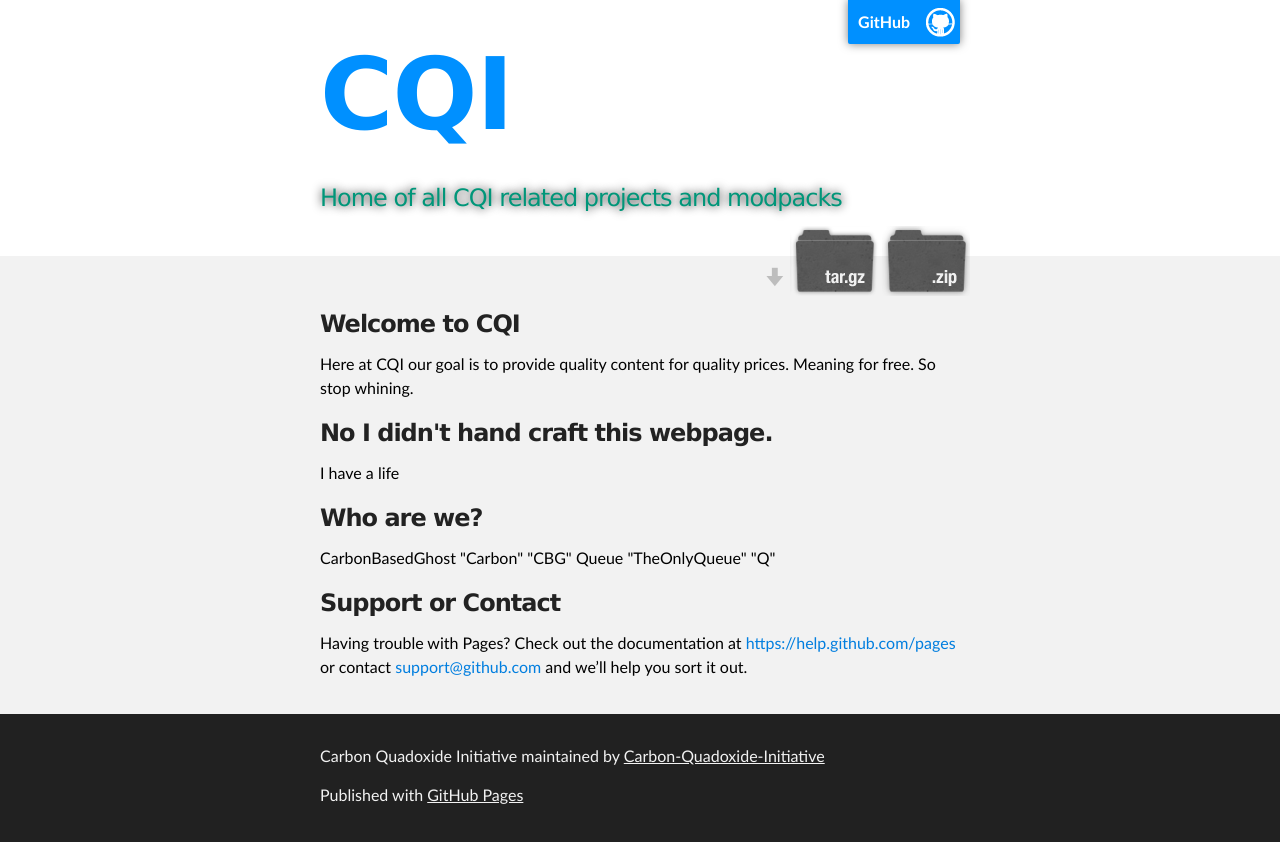
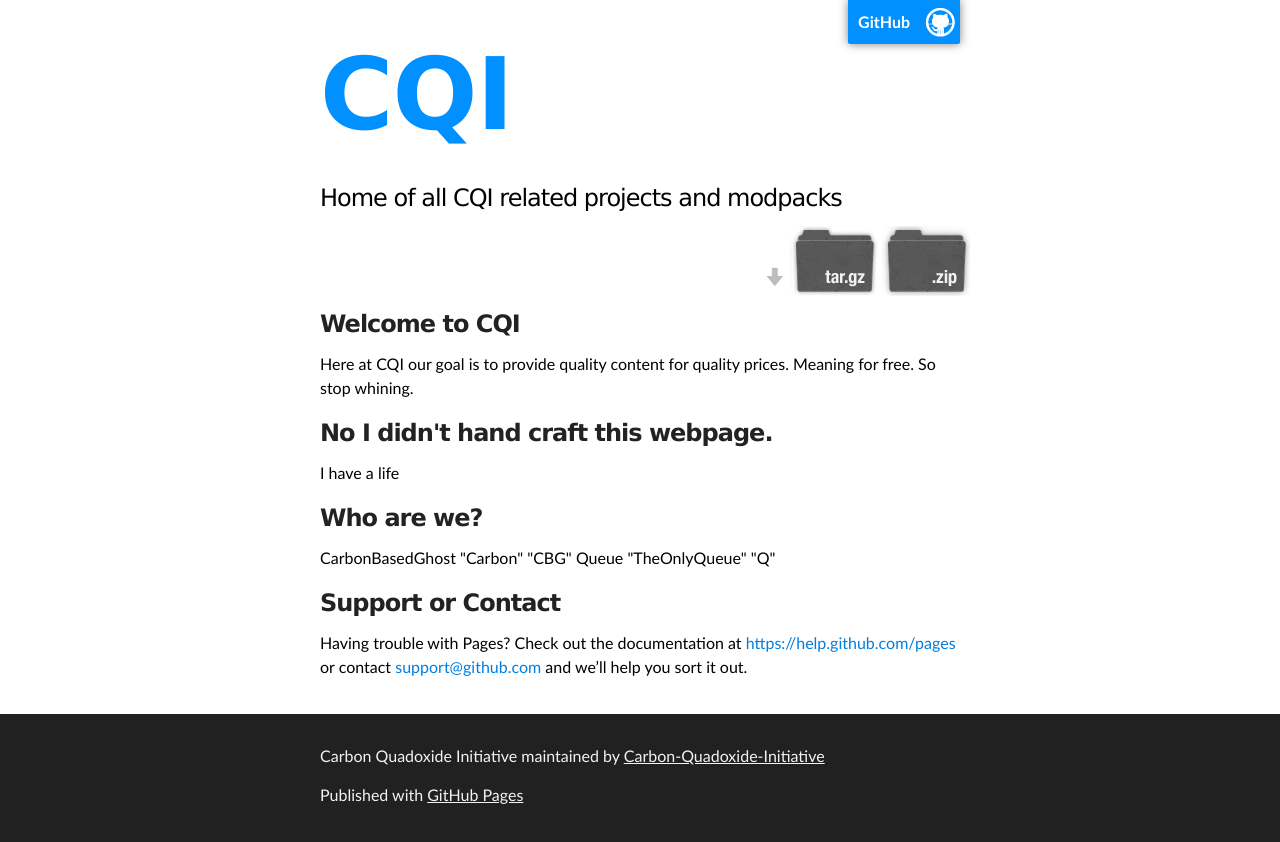
Before and after one commit to Carbon-Quadoxide-Initiative/CQI, a plain HTML site: page index.html in a window 1280 px wide. Drawn offline with Linux system fonts and the light colour scheme.

Commit message:
YOU DID IT YESS
Woot!

```diff
--- a/stylesheets/stylesheet.css
+++ b/stylesheets/stylesheet.css
@@ -303,11 +303,10 @@ Full-Width Styles
 }
 
 #project_tagline {
-    color: #009679;
+    color: #000;
   font-size: 24px;
   font-weight: 300;
   background: none;
-  text-shadow: #111 0px 0px 10px;
 }
 
 #downloads {
@@ -350,7 +349,7 @@ Full-Width Styles
 }
 
 #main_content_wrap {
-  background: #f2f2f2;
+  background: #fff;
  }
 
 #main_content {
```
